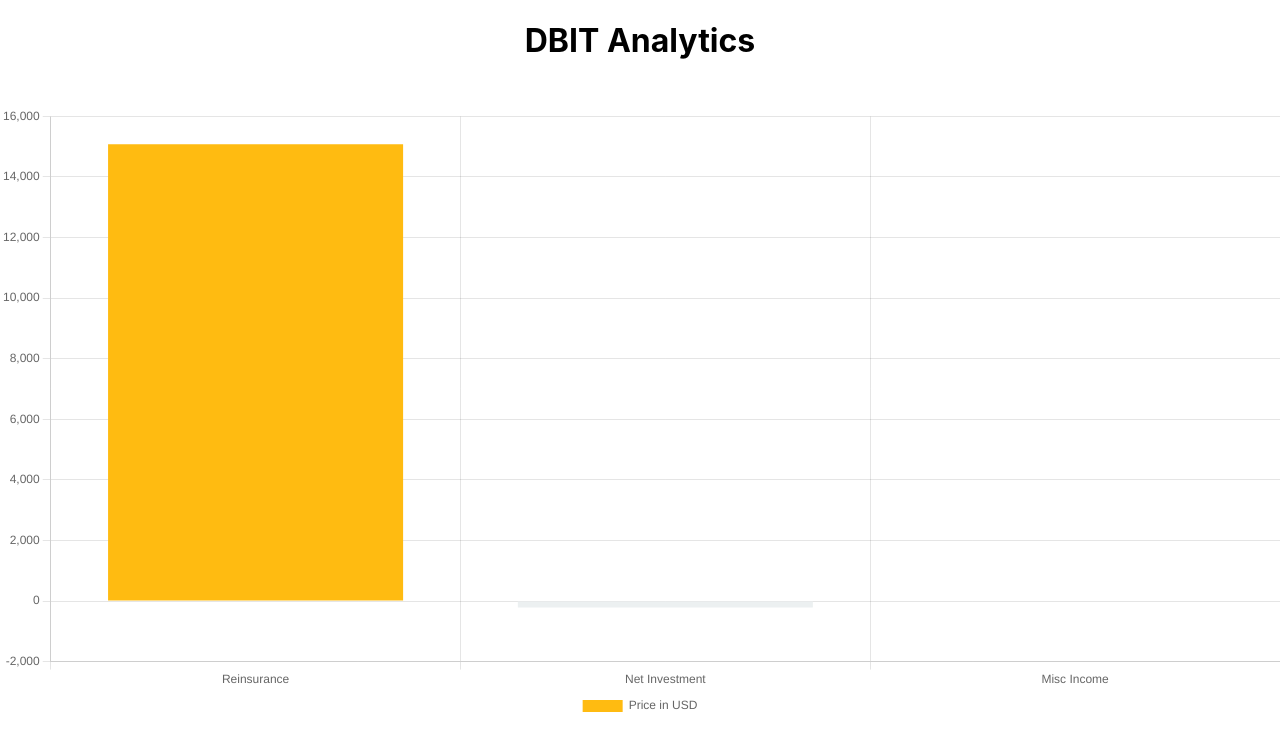
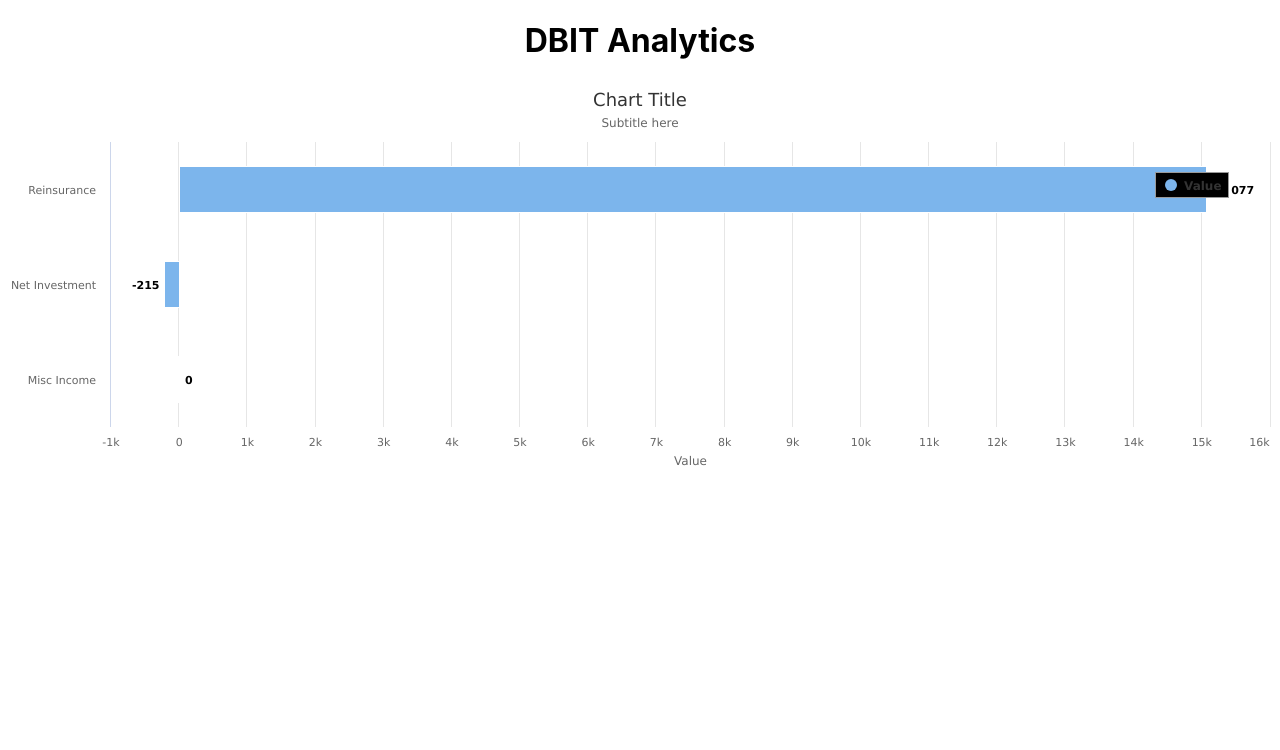
Before and after one commit to Davila-Israel96/ERP-Project, a React (Create React App) app: page / in a window 1280 px wide. Shown: the top 750 px of the page. Built offline with nearby package versions, Linux system fonts and the light colour scheme.

Commit message:
changed out charting dependency, got one chart working

```diff
--- a/package.json
+++ b/package.json
@@ -7,6 +7,8 @@
     "@testing-library/react": "^13.3.0",
     "@testing-library/user-event": "^13.5.0",
     "chartjs": "^0.3.24",
+    "highcharts": "^10.1.0",
+    "highcharts-react-official": "^3.1.0",
     "react": "^18.2.0",
     "react-chartjs-2": "^4.2.0",
     "react-dom": "^18.2.0",
--- a/src/App.js
+++ b/src/App.js
@@ -1,36 +1,80 @@
-import './App.css';
-import { useState, useEffect } from 'react';
-import Chart from 'chart.js/auto';
-import { BarChart } from './components/BarChart.js';
-import { CashFlow } from './data/CashFlow.js';
+import "./App.css";
+import { useState, useEffect } from "react";
+import { Chart } from "./components/Chart.js";
+import Highcharts from "highcharts";
+import { CashFlow } from "./data/CashFlow.js";
 
 function App() {
-	const [chartData, setChartData] = useState({ datasets: [] });
+	const [chartData, setChartData] = useState({});
+	const data = CashFlow;
+	let series = [];
+	let categories = [];
 
+	for (let item of data) {
+		categories.push(item.row);
+		series.push({
+			name: item.row,
+			y: item.current,
+		});
+	}
 	useEffect(() => {
 		setChartData({
-			labels: CashFlow.map((label) => label.row),
-			datasets: [
+			title: {
+				text: "Chart Title",
+			},
+			subtitle: {
+				text: "Subtitle here",
+			},
+			chart: {
+				type: "bar",
+			},
+			xAxis: {
+				categories: [...categories],
+				title: {
+					text: null,
+				},
+			},
+			yAxis: {
+				min: -300,
+				title: {
+					text: "Value",
+				},
+				labels: {
+					overflow: "justify",
+				},
+			},
+			credits: { enabled: false },
+			plotOptions: {
+				bar: {
+					dataLabels: {
+						enabled: true,
+					},
+				},
+			},
+			legend: {
+				layout: "vertical",
+				align: "right",
+				verticalAlign: "top",
+				x: -40,
+				y: 80,
+				borderWidth: 1,
+				floating: true,
+				backgroundColor:
+					Highcharts.defaultOptions.legend.backgroundColor || "#FFFFFFF",
+			},
+			series: [
 				{
-					label: 'Price in USD',
-					data: CashFlow.map((section) => section.current),
-					backgroundColor: [
-						'#ffbb11',
-						'#ecf0f1',
-						'#50AF95',
-						'#f3ba2f',
-						'#2a71d0',
-					],
+					name: "Value",
+					data: [...series],
 				},
 			],
 		});
 	}, []);
-
 	return (
-		<div className='App'>
+		<div className="App">
 			<h1>DBIT Analytics</h1>
 			<div>
-				<BarChart chartData={chartData} />
+				<Chart chartData={chartData} />
 			</div>
 		</div>
 	);
--- a/src/components/BarChart.js
+++ /dev/null
@@ -1,25 +0,0 @@
-import React from 'react';
-import { Bar } from 'react-chartjs-2';
-
-export const BarChart = ({ chartData }) => {
-	return (
-		<div>
-			<Bar
-				data={chartData}
-				options={{
-					responsive: true,
-					plugins: {
-						title: {
-							display: true,
-							text: chartData.row,
-						},
-						legend: {
-							display: true,
-							position: 'bottom',
-						},
-					},
-				}}
-			/>
-		</div>
-	);
-};
--- /dev/null
+++ b/src/components/Chart.js
@@ -0,0 +1,11 @@
+import React from "react";
+import Highcharts from "highcharts";
+import HighchartsReact from "highcharts-react-official";
+
+export const Chart = ({ chartData }) => {
+	return (
+		<div>
+			<HighchartsReact highcharts={Highcharts} options={chartData} />
+		</div>
+	);
+};
--- a/src/data/CashFlow.js
+++ b/src/data/CashFlow.js
@@ -1,17 +1,17 @@
 // hardcoded values for CashFlow form
 export const CashFlow = [
 	{
-		row: 'Reinsurance',
+		row: "Reinsurance",
 		current: 15077,
 		previous: 44846,
 	},
 	{
-		row: 'Net Investment',
+		row: "Net Investment",
 		current: -215,
 		previous: -42,
 	},
 	{
-		row: 'Misc Income',
+		row: "Misc Income",
 		current: 0,
 		previous: 0,
 	},
```
Also changed, not shown: 1 other file (tests, documents, lock files or other folders).
